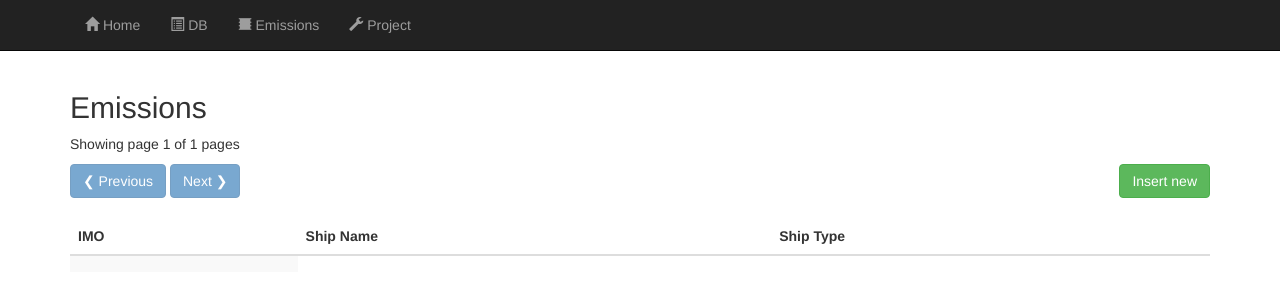
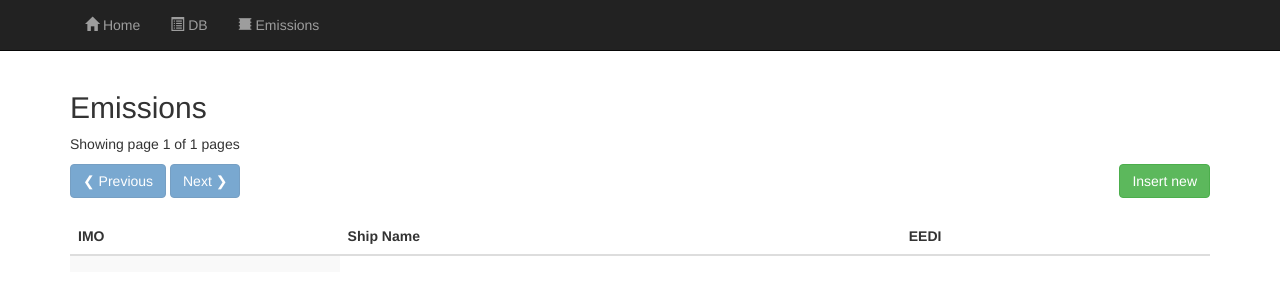
Before and after one commit to BT5110/demo, a Django app: template app/templates/emissions.html in a window 1280 px wide. Shown: the top 300 px of the page. Run offline with Django 3.2, Linux system fonts and the light colour scheme; the template is opened without the code that fills it: most values are stand-ins (such as "Sample title", 1, 10 or a date in 2020); lists and menus that the app fills with data are empty; parts of the project's set-up code (start-up, migrations or seed data) failed here and were passed over; some libraries are stand-ins or nearby versions.

Commit message:
Update to show new col

```diff
--- a/app/forms.py
+++ b/app/forms.py
@@ -25,6 +25,6 @@ def get_choices(col: str):
 class ImoForm(forms.Form):
     imo = forms.IntegerField(label='IMO Number', min_value=1111111, max_value=9999999)
     ship_name = forms.CharField(max_length=64)
-    ship_type = forms.ChoiceField(choices=get_choices('ship_type'), required=False)
-    # my_decimal_field = forms.DecimalField(max_digits=6, min_value=0, required=False)
+    technical_efficiency_number = forms.DecimalField(label='EEDI', max_digits=6, min_value=0, required=False)
+    # my_choice_field = forms.ChoiceField(choices=get_choices('col'), required=False)
     # my_date_field = forms.DateField(widget=forms.widgets.DateInput(attrs={'type': 'date'}), required=False)
--- a/app/templates/base.html
+++ b/app/templates/base.html
@@ -41,8 +41,8 @@
     .jumbotron .lang-logo img {
         max-width: 100%
     }
-    .th {
-        cursor: pointer !important;
+    .ordering {
+        cursor: alias;
     }
   </style>
 </head>
@@ -59,9 +59,6 @@
       <li class="{% if nbar == 'emissions' %}active{% endif %}">
         <a href="/emissions"><span class="glyphicon glyphicon-oil"></span> Emissions</a>
       </li>
-      <li class="{% if nbar == 'project' %}active{% endif %}">
-        <a href="/project"><span class="glyphicon glyphicon-wrench"></span> Project</a>
-      </li>
     </ul>
   </div>
 </nav>
--- a/app/templates/emissions.html
+++ b/app/templates/emissions.html
@@ -36,9 +36,9 @@
     <table class="table table-hover table-striped">
       <thead>
         <tr>
-          <th style="cursor:alias !important;" onclick="window.location='/emissions/?order_by=imo'">IMO</th>
-          <th style="cursor:alias !important;" onclick="window.location='/emissions/?order_by=ship_name'">Ship Name</th>
-          <th style="cursor:alias !important;" onclick="window.location='/emissions/?order_by=ship_type'">Ship Type</th>
+          <th class="ordering" onclick="window.location='/emissions/?order_by=imo'">IMO</th>
+          <th class="ordering" onclick="window.location='/emissions/?order_by=ship_name'">Ship Name</th>
+          <th class="ordering" onclick="window.location='/emissions/?order_by=technical_efficiency_number'">EEDI</th>
         </tr>
       </thead>
       {% for row in rows %}
--- a/core/urls.py
+++ b/core/urls.py
@@ -13,6 +13,5 @@ urlpatterns = [
     path('emissions/<int:page>', app.views.emissions, name='emissions'),
     path('emissions/imo/', app.views.emission_detail, name='emission_detail'),
     path('emissions/imo/<int:imo>', app.views.emission_detail, name='emission_detail'),
-    path('project/', app.views.project, name='project'),
     path('admin/', admin.site.urls),
 ]
--- a/create_co2_table.sql
+++ b/create_co2_table.sql
@@ -1,5 +1,5 @@
-CREATE TABLE co2emission (
+CREATE TABLE co2emission_reduced (
     imo BIGINT PRIMARY KEY,
     ship_name VARCHAR(64) NOT NULL,
-    ship_type VARCHAR(64)
+    technical_efficiency_number REAL
 );
```
Also changed, not shown: app/views.py (+1 -6 lines).
